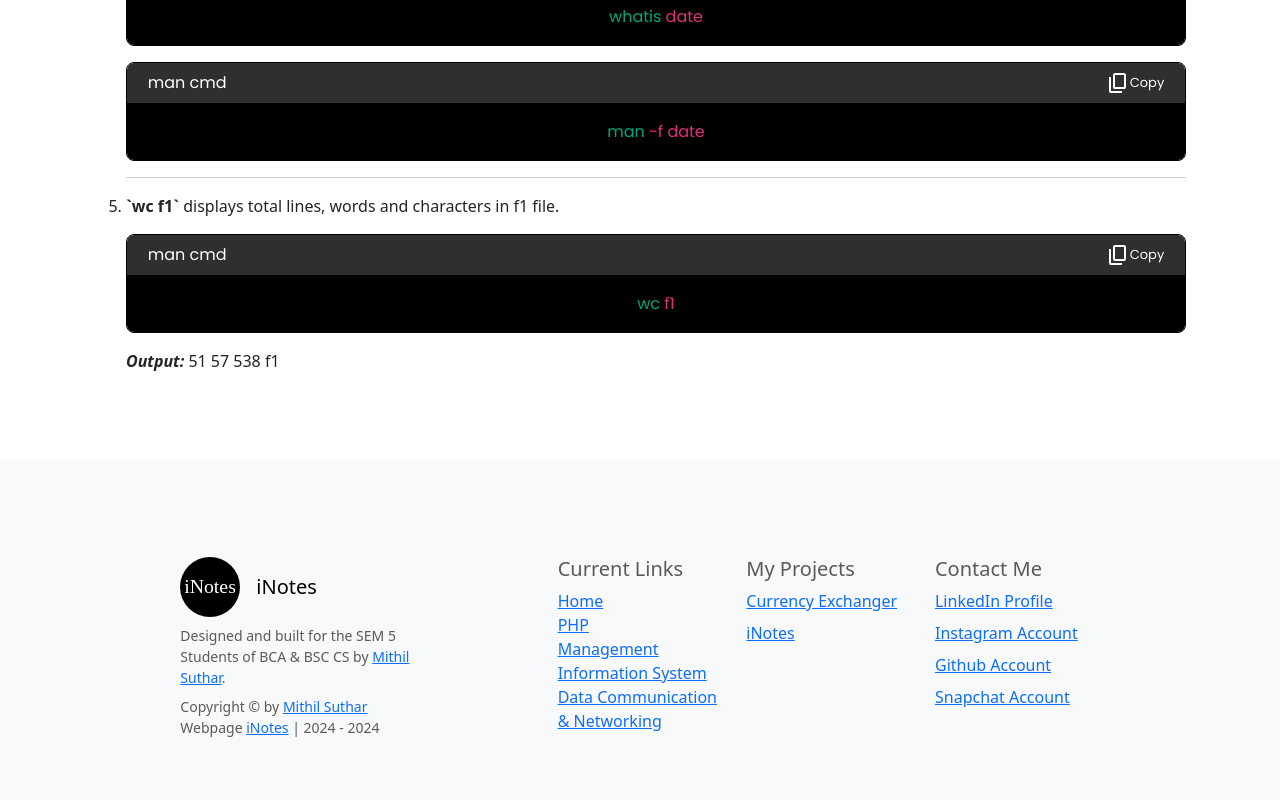
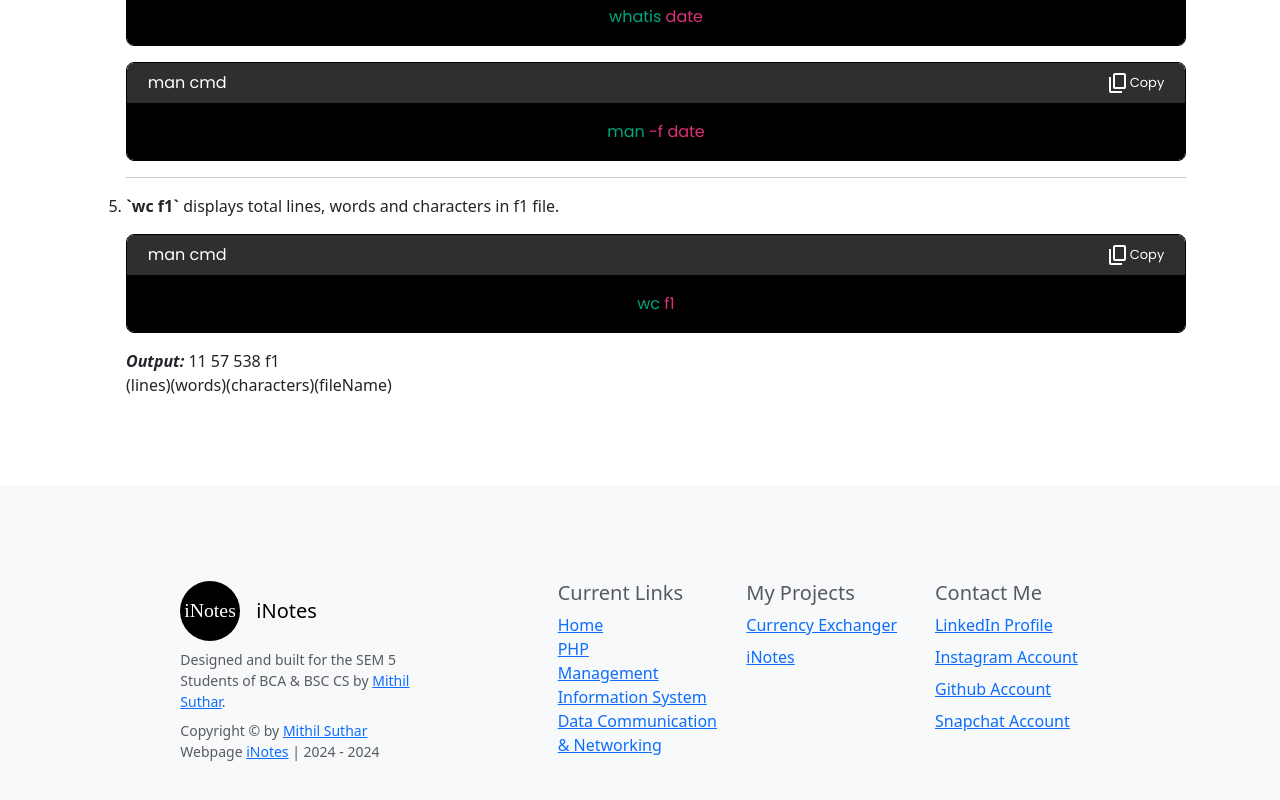
Before and after one commit to Mithil2603/misblog, a React (Create React App) app: page /misblog/linux_commands in a window 1280 px wide. Shown: the part 7070-7870 px from the top of the page. Built offline with nearby package versions, Linux system fonts and the light colour scheme.

Commit message:
man commands added

```diff
--- a/src/components/LinuxCommands.js
+++ b/src/components/LinuxCommands.js
@@ -331,7 +331,7 @@ export default function Linux_Commands() {
                     cmd2='f1'
                 />
                 <b><i>Output: </i></b>
-                <span>51 57 538 f1</span>
+                <span>11 57 538 f1</span><br></br><span>(lines)(words)(characters)(fileName)</span>
             </ol>
         </div>
     );
```
